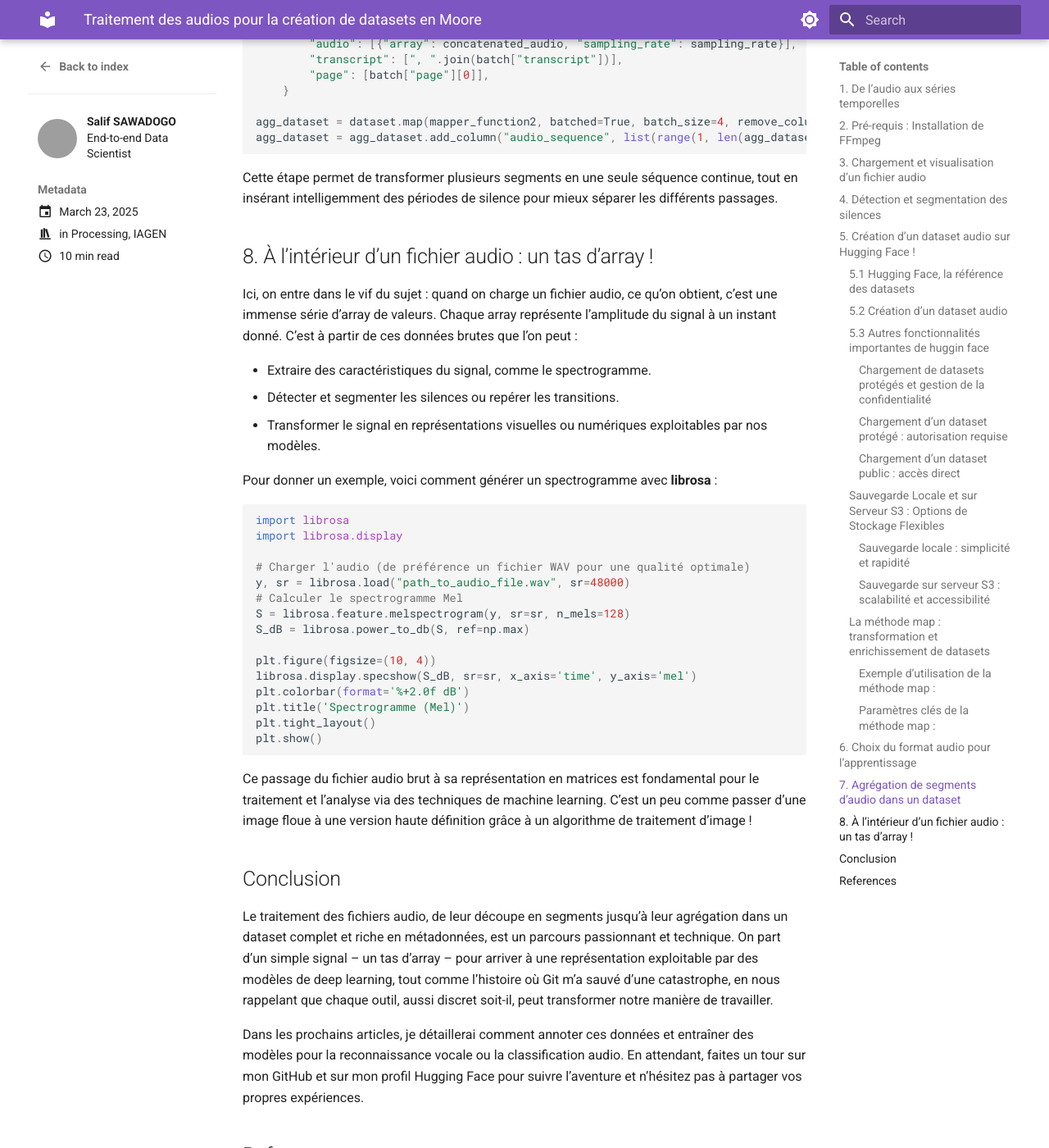
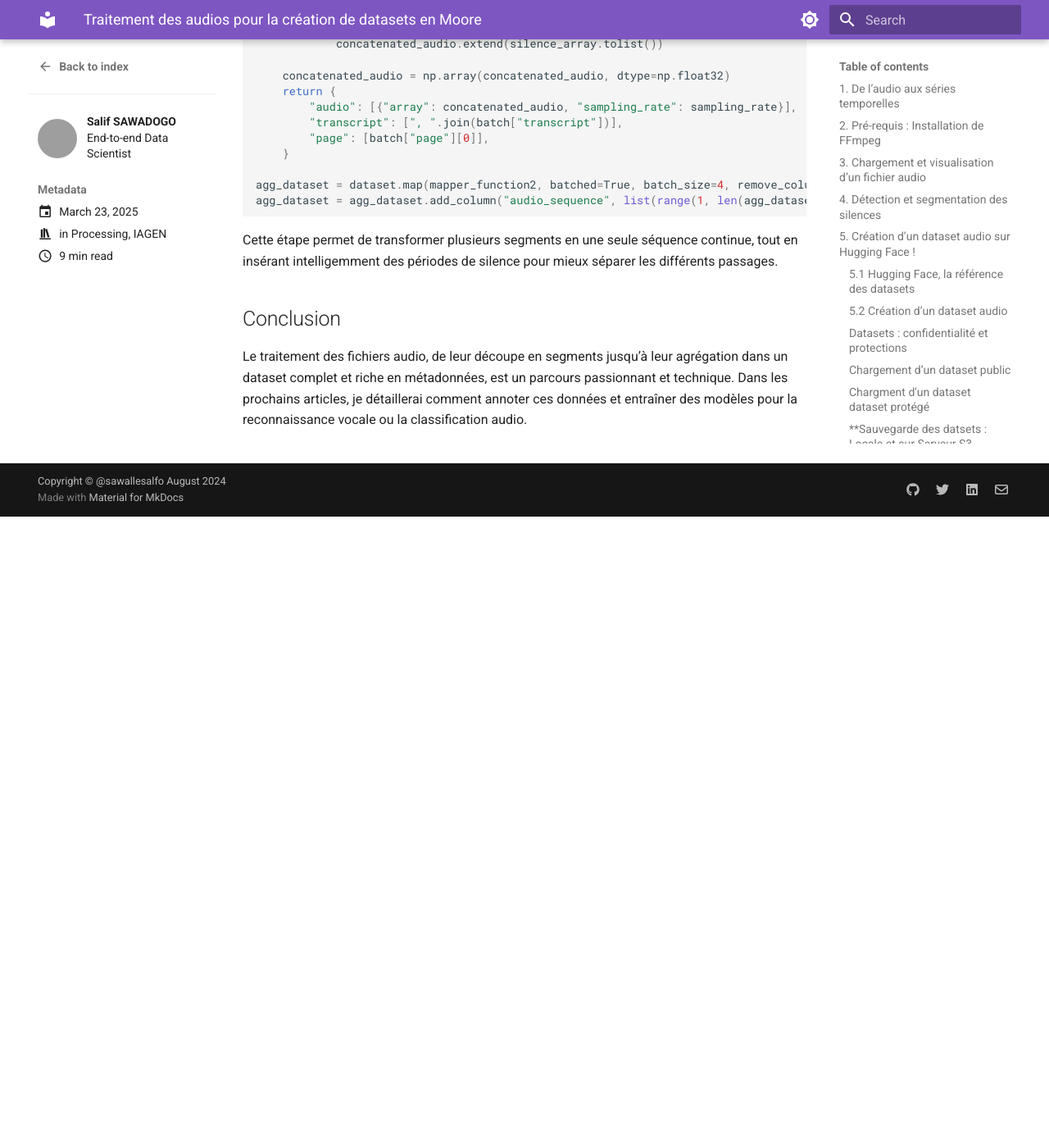
Before and after one commit to sawallesalfo/blog, an MkDocs documentation site: the page built from docs/posts/audio_processing_for_data_scientist.md, in a window 1280 px wide and 1400 px high, scrolled down 7175 px. Shown: the whole window at 82% size. Built offline with MkDocs 1.6.1 and Material for MkDocs 9.7.7, drawn with Linux system fonts in a browser that asks for light colours; comment, search, counter and statistics services are not loaded; after the commit the page ends 7805 px from its top, so only the background shows below that; some of the changed text lies outside the part shown; grey boxes are pictures that could not be loaded.

Commit message:
🚸 Linguist learning

````diff
--- a/docs/posts/audio_processing_for_data_scientist.md
+++ b/docs/posts/audio_processing_for_data_scientist.md
@@ -163,13 +163,23 @@ Adopter Hugging Face, c’est bénéficier d’un cadre flexible qui révolution
 
 
 
-### 5.3 Autres fonctionnalités importantes   de huggin face
 
-##### **Chargement de datasets protégés et gestion de la confidentialité**
+### Datasets : confidentialité et protections
 
-Le Hub Hugging Face est une mine d’or pour les datasets, mais certains sont protégés par des autorisations d’accès. Cela signifie que leurs propriétaires contrôlent qui peut les télécharger. Hugging Face assure ainsi la confidentialité et la conformité. Imaginer que vous avez créer votre dataset et que son cout de création vaut 5000 euros. Naturellement, vous ne publierer pas en open source  par defaut. Vous decidez de qui peut avoir accès à vos données. Pour plus de details, consuter l'article sur la gestion des [ droits des datasets](https://huggingface.co/docs/hub/en/datasets-gated)
+Le Hub Hugging Face est une mine d’or pour les datasets, mais certains sont protégés par des autorisations d’accès. Cela signifie que leurs propriétaires contrôlent qui peut les télécharger.Généralement, il suffit d'accepter les conditions d'utilisation  de l'auteur. Hugging Face assure ainsi la confidentialité et la conformité. Imaginer que vous avez créer votre dataset et que son cout de création vaut 5000 euros. Naturellement, vous ne publierer pas en open source  par defaut. Vous decidez de qui peut avoir accès à vos données. Pour plus de details, consuter l'article sur la gestion des [ droits des datasets](https://huggingface.co/docs/hub/en/datasets-gated)
 
-##### **Chargement d’un dataset protégé : autorisation requise**
+
+### **Chargement d’un dataset public**
+
+Si le dataset est public, vous pouvez le charger directement sans token.
+
+```python
+from datasets import load_dataset
+
+ds = load_dataset("glaiveai/reasoning-v1-20m", split="train")
+```
+
+### Chargment d'un dataset dataset protégé
 
 Pour charger un dataset protégé, vous devez fournir un token d’accès. Ce token prouve que vous avez l’autorisation de télécharger les données.
 
@@ -183,29 +193,18 @@ dataset = load_dataset(DATA_FILE, split="train", download_config=DownloadConfig(
 
 `os.environ["HF_TOKEN"]` récupère votre token d’accès depuis les variables d’environnement. Assurez-vous de configurer cette variable avec votre token Hugging Face.
 
-##### **Chargement d’un dataset public : accès direct**
 
-Si le dataset est public, vous pouvez le charger directement sans token.
-
-```python
-from datasets import load_dataset
-
-ds = load_dataset("glaiveai/reasoning-v1-20m", split="train")
-```
-
-
-### **Sauvegarde Locale et sur Serveur S3 : Options de Stockage Flexibles**
+### **Sauvegarde des datsets : Locale et sur Serveur S3
 
 Hugging Face offre une flexibilité de stockage. Vous pouvez sauvegarder vos datasets **localement** ou sur des **serveurs cloud** comme S3.
 J'oubliais, la gestion du cache des datasets hugginface est juste insane . Je vous laisse tester ça.
 
-##### **Sauvegarde locale : simplicité et rapidité**
+Pour la sauvegarde sur ton pc, il suffit d'utiliser
 
 ```python
 final_dataset.save_to_disk(output_path)
 ```
-
-##### **Sauvegarde sur serveur S3 : scalabilité et accessibilité**
+Quant à la sauvegarde sur un bucket distant, il faudrait vous munir des `storage_options`
 
 ```python
 final_dataset.save_to_disk(
@@ -216,13 +215,12 @@ final_dataset.save_to_disk(
 print(f"Dataset saved to {output_path}")
 ```
 
-📌 **Note :**
 `access_key`, `secret_key`, `endpoint_url` correspondent aux informations d’identification et à l’URL de votre serveur S3.
 
 
-### **La méthode `map` : transformation et enrichissement de datasets**
+### La méthode `map`
 
-La méthode `map` est un outil puissant pour transformer et enrichir un datasets de façon rapide. La parallelisation est très bien géeréée. Pour plus de details [ici] (https://huggingface.co/docs/datasets/v3.4.1/en/package_reference/main_classes#datasets.Dataset.map)
+La méthode `map` est un outil puissant pour transformer et enrichir un datasets de façon rapide. La parallelisation est très bien géeréée.
 
 Elle applique une fonction à chaque élément du dataset, permettant des opérations comme :
 
@@ -231,7 +229,7 @@ Elle applique une fonction à chaque élément du dataset, permettant des opéra
 - La tokenisation de texte
 - Et bien plus encore...
 
-###### **Exemple d’utilisation de la méthode `map` :**
+Plus concrètement, voici un exemple
 
 ```python
 def ajouter_longueur(example):
@@ -243,7 +241,7 @@ dataset_avec_longueur = dataset.map(ajouter_longueur)
 
 Dans cet exemple, la fonction `ajouter_longueur` **calcule la longueur de la transcription** dans chaque élément du dataset et l’ajoute comme **une nouvelle colonne**.
 
-##### **Paramètres clés de la méthode `map` :**
+Les paramètre clés de map sont nombreuses;. voici les plus importants.
 
 - `function` : La fonction à appliquer à chaque élément.
 - `batched` : Si `True`, la fonction est appliquée à des **lots** d’éléments.
@@ -298,46 +297,7 @@ agg_dataset = agg_dataset.add_column("audio_sequence", list(range(1, len(agg_dat
 Cette étape permet de transformer plusieurs segments en une seule séquence continue, tout en insérant intelligemment des périodes de silence pour mieux séparer les différents passages.
 
 
-## 8. À l’intérieur d’un fichier audio : un tas d’array !
-
-Ici, on entre dans le vif du sujet : quand on charge un fichier audio, ce qu’on obtient, c’est une immense série d’array de valeurs. Chaque array représente l’amplitude du signal à un instant donné. C’est à partir de ces données brutes que l’on peut :
-
-- Extraire des caractéristiques du signal, comme le spectrogramme.
-- Détecter et segmenter les silences ou repérer les transitions.
-- Transformer le signal en représentations visuelles ou numériques exploitables par nos modèles.
-
-Pour donner un exemple, voici comment générer un spectrogramme avec **librosa** :
-
-```python
-import librosa
-import librosa.display
-
-# Charger l'audio (de préférence un fichier WAV pour une qualité optimale)
-y, sr = librosa.load("path_to_audio_file.wav", sr=48000)
-# Calculer le spectrogramme Mel
-S = librosa.feature.melspectrogram(y, sr=sr, n_mels=128)
-S_dB = librosa.power_to_db(S, ref=np.max)
-
-plt.figure(figsize=(10, 4))
-librosa.display.specshow(S_dB, sr=sr, x_axis='time', y_axis='mel')
-plt.colorbar(format='%+2.0f dB')
-plt.title('Spectrogramme (Mel)')
-plt.tight_layout()
-plt.show()
-```
-
-Ce passage du fichier audio brut à sa représentation en matrices est fondamental pour le traitement et l’analyse via des techniques de machine learning. C’est un peu comme passer d’une image floue à une version haute définition grâce à un algorithme de traitement d’image !
-
-
 ## Conclusion
 
-Le traitement des fichiers audio, de leur découpe en segments jusqu’à leur agrégation dans un dataset complet et riche en métadonnées, est un parcours passionnant et technique. On part d’un simple signal – un tas d’array – pour arriver à une représentation exploitable par des modèles de deep learning, tout comme l’histoire où Git m’a sauvé d’une catastrophe, en nous rappelant que chaque outil, aussi discret soit-il, peut transformer notre manière de travailler.
-
-Dans les prochains articles, je détaillerai comment annoter ces données et entraîner des modèles pour la reconnaissance vocale ou la classification audio. En attendant, faites un tour sur mon GitHub et sur mon profil Hugging Face pour suivre l’aventure et n’hésitez pas à partager vos propres expériences.
-
-
-## References
-
-https://huggingface.co/docs/hub/en/datasets-usage
-https://huggingface.co/docs/hub/en/datasets-adding
-https://huggingface.co/docs/hub/en/datasets-overview
+Le traitement des fichiers audio, de leur découpe en segments jusqu’à leur agrégation dans un dataset complet et riche en métadonnées, est un parcours passionnant et technique.
+Dans les prochains articles, je détaillerai comment annoter ces données et entraîner des modèles pour la reconnaissance vocale ou la classification audio.
````
Also changed, not shown: other parts of docs/posts/audio_processing_for_data_scientist.md (+1 -0 lines).
